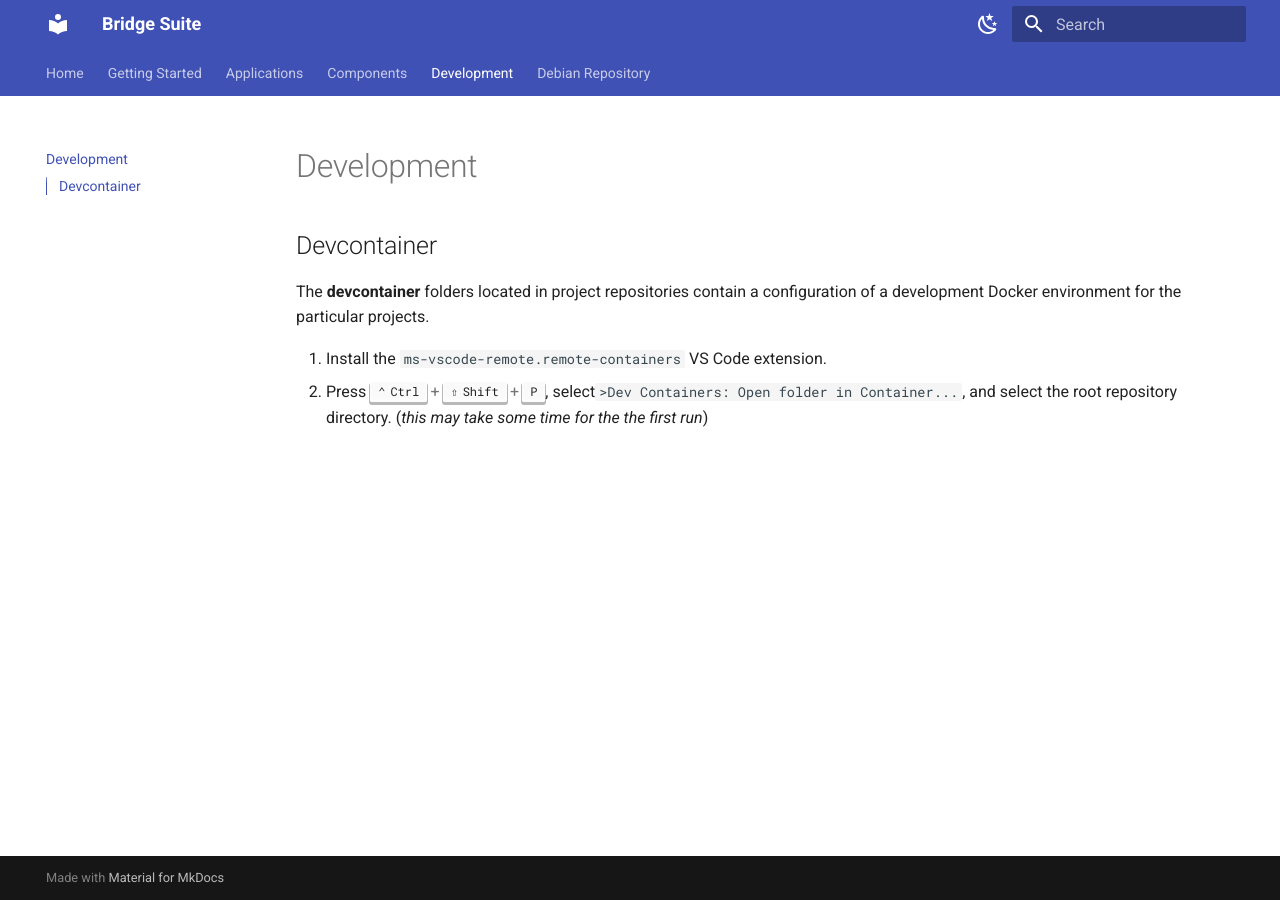
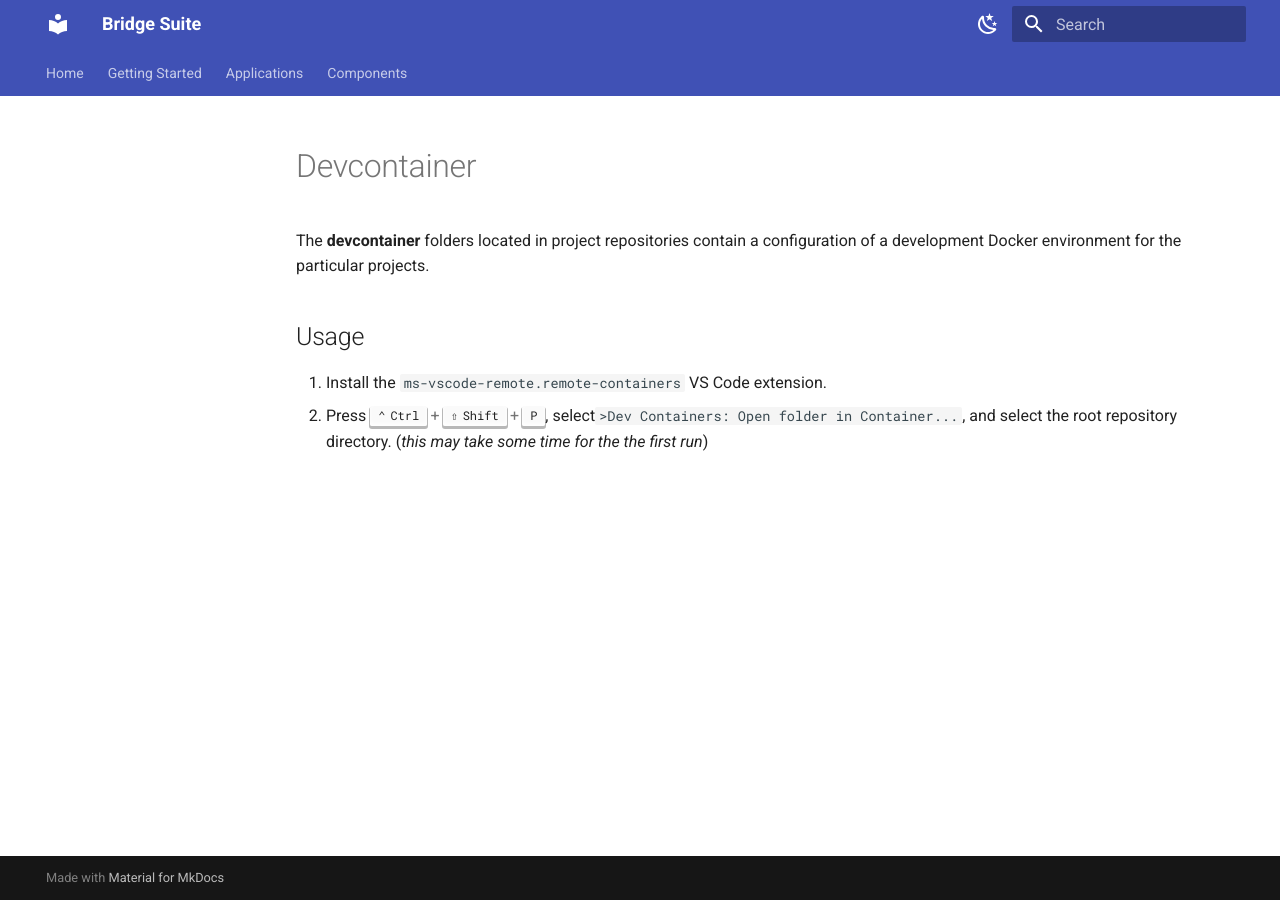
Before and after one commit to KristianMika/bridge-suite, an MkDocs documentation site: the page built from docs/src/devcontainer.md, in a window 1280 px wide. Built offline with MkDocs 1.6.1 and Material for MkDocs 9.7.7, drawn with Linux system fonts in a browser that asks for light colours.

Commit message:
docs: remove unnecessary navigation items

```diff
--- a/docs/src/development.md
+++ b/docs/src/devcontainer.md
@@ -1,8 +1,8 @@
-# Development
-
-## Devcontainer
+# Devcontainer
 
 The **devcontainer** folders located in project repositories contain a configuration of a development Docker environment for the particular projects.
 
+## Usage
+
 1. Install the `ms-vscode-remote.remote-containers` VS Code extension.
 2. Press ++ctrl+shift+p++, select`>Dev Containers: Open folder in Container...`, and select the root repository directory. (_this may take some time for the the first run_)
```
Also changed, not shown: docs/src/components/bridge-controller/development.md (+4 -2 lines), docs/src/components/cryptoki-bridge/development.md (+1 -1 lines), docs/src/.pages.
